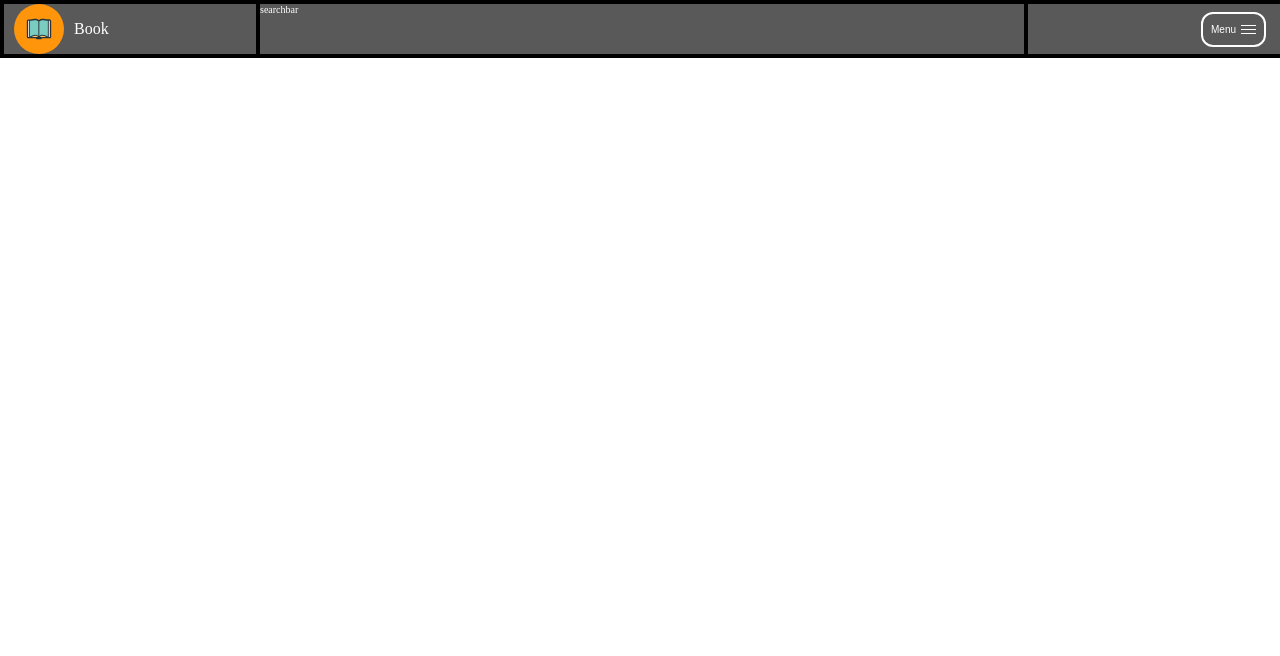
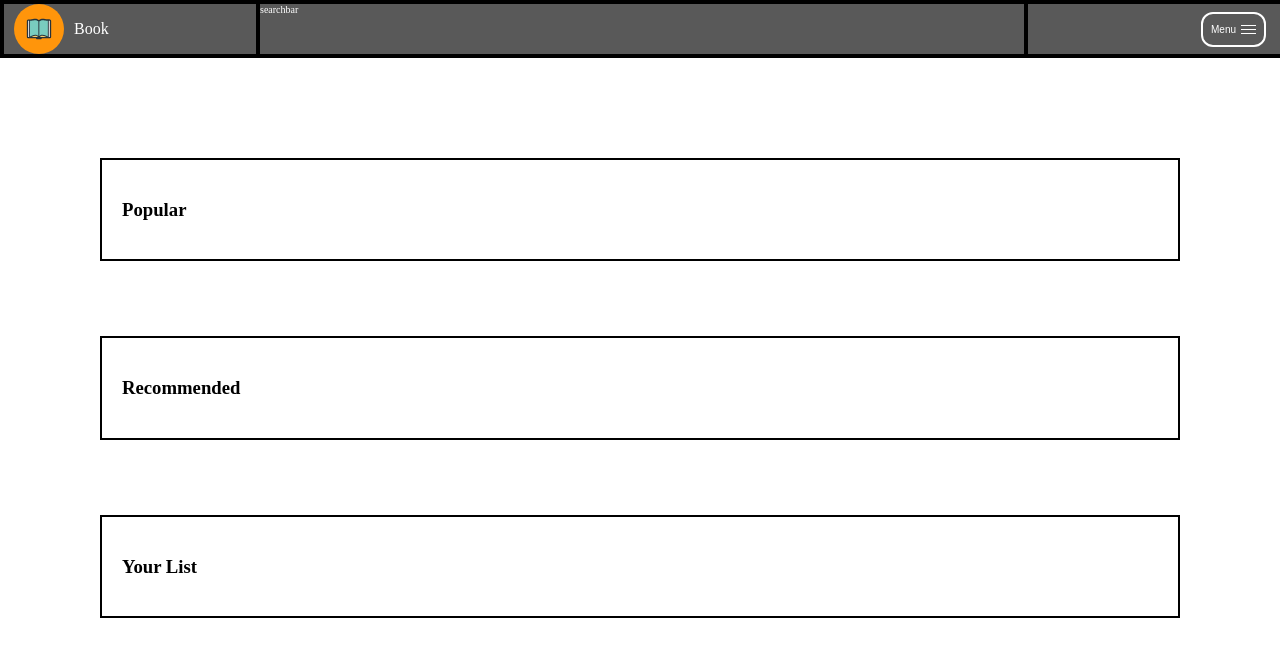
Before and after one commit to NathanLukito/Assignment-2-ID, a plain HTML site: page index.html in a window 1280 px wide. Drawn offline with nearby package versions, Linux system fonts and the light colour scheme.

Commit message:
Add popular, recommended and list container

```diff
--- a/index.html
+++ b/index.html
@@ -33,19 +33,19 @@
 
     <div>
         <div class = "popular-container">
-            <h1>
-
-            </h1>
+            <h3>
+                Popular
+            </h3>
         </div>
-        <div class = "">
-            <h1>
-
-            </h1>
+        <div class = "recommended-container">
+            <h3>
+                Recommended
+            </h3>
         </div>
-        <div>
-            <h1>
-
-            </h1>
+        <div class = "list-container">
+            <h3>
+                Your List
+            </h3>
         </div>
     </div>
 </body>
--- a/style.css
+++ b/style.css
@@ -96,6 +96,34 @@ a:active { text-decoration: none; }
     color: white
 }
 
+.popular-container{
+    display: flex;
+    border: 2px solid black;
+    margin-top: 100px;
+    margin-left: 100px;
+    margin-right:100px;
+    padding: 20px;
+}
+
+.recommended-container{
+    display: flex;
+    border: 2px solid black;
+    margin-top: 75px;
+    margin-left: 100px;
+    margin-right:100px;
+    padding: 20px;
+}
+
+
+.list-container{
+    display: flex;
+    border: 2px solid black;
+    margin-top: 75px;
+    margin-left: 100px;
+    margin-right:100px;
+    padding: 20px;
+}
+
 .menuIcon{
     width: 15px;
     height: 1px;
```
